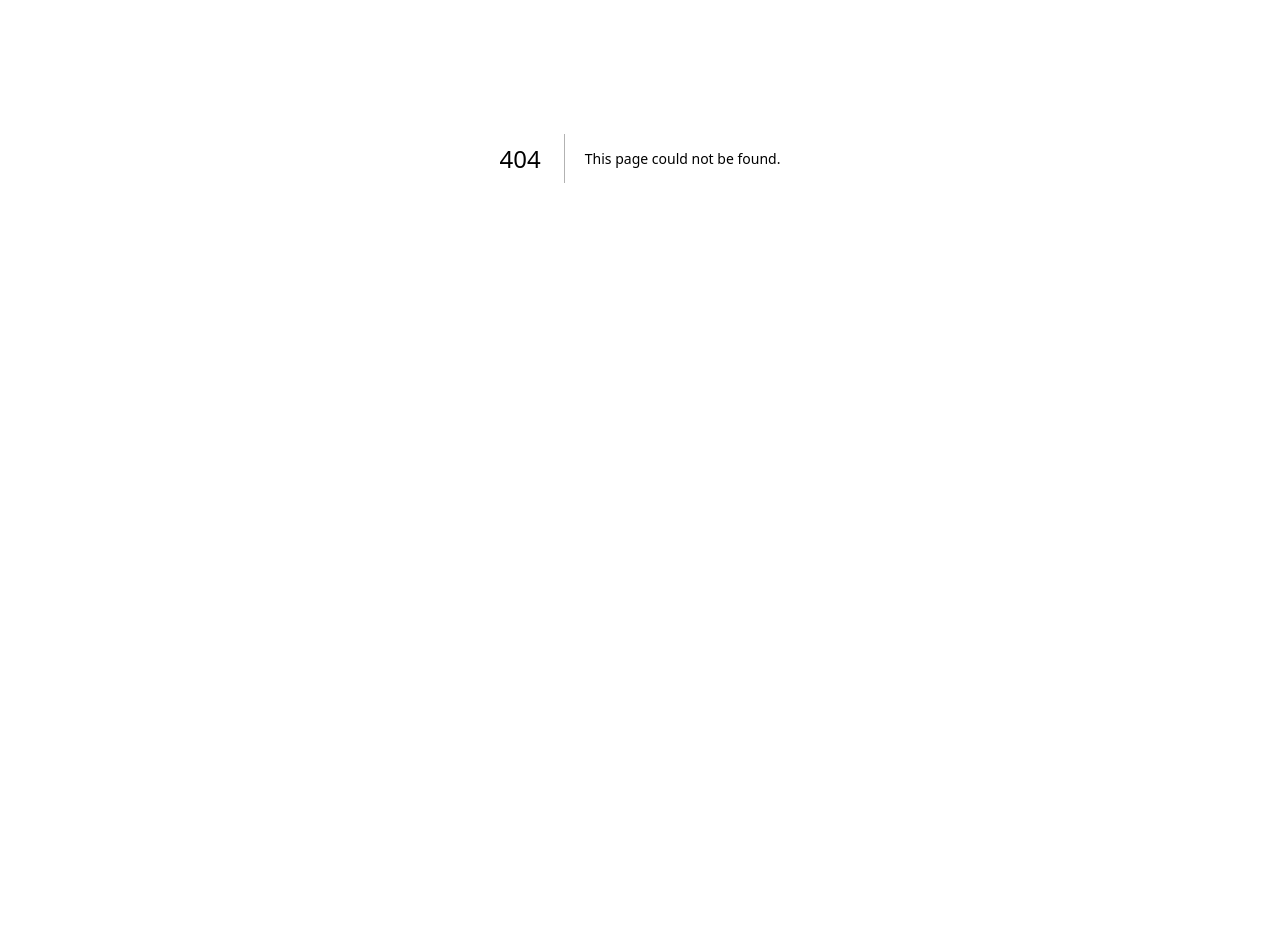
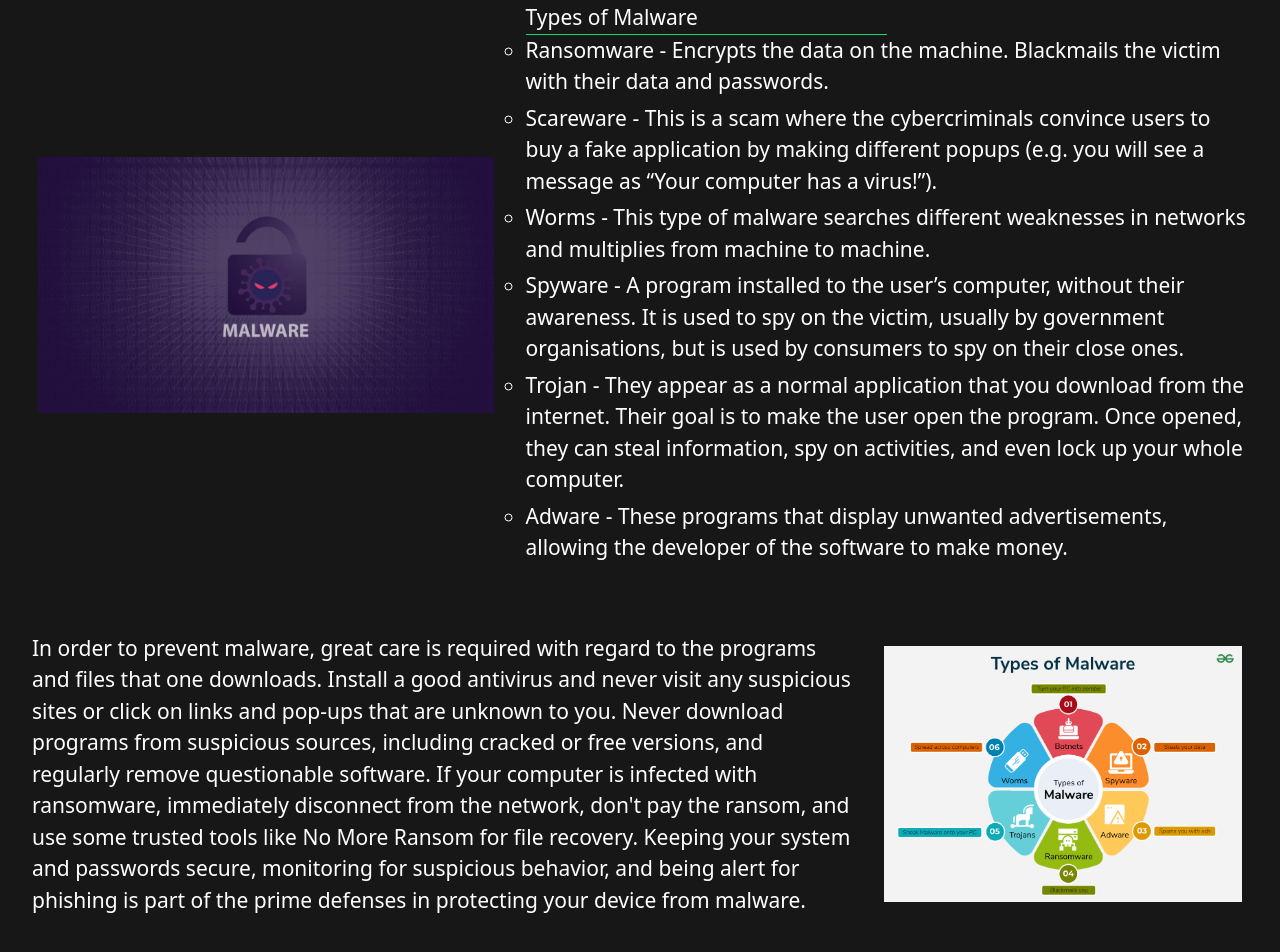
Before and after one commit to just-crow/CyberSecurityWebsite, a Next.js app: page /malware in a window 1280 px wide. Before the commit this address had no page. Shown: the part 242-1194 px from the top of the page. Before the commit the page ends 800 px from the top, so only its background shows below. Built offline with nearby package versions, Linux system fonts and the light colour scheme.

Commit message:
Added malware page

```diff
--- /dev/null
+++ b/app/malware/page.tsx
@@ -0,0 +1,31 @@
+import React from 'react'
+import Navbar from '../navbar'
+
+export default function MalwarePage() {
+    return (
+        <>
+            <Navbar/>
+            <h1 className="w-fit mx-auto text-4xl color-green my-18 mt-25 cygreen spread">Malware</h1>
+
+            <div className="flex flex-row items-center">
+                <img className="w-[40vw] h-[20vw] object-cover ml-[3vw]" src="\images\malware\img1.jpg" alt="img1"></img>
+
+                <ul className="info-text">
+                    <h1>Types of Malware</h1>
+                    <hr className="text-green-400 mr-auto w-[50%]"></hr>
+                    <li className="pre">Ransomware - Encrypts the data on the machine. Blackmails the victim with their data and passwords.</li>
+                    <li className="pre">Scareware - This is a scam where the cybercriminals convince users to buy a fake application by making different popups (e.g. you will see a message as “Your computer has a virus!”).</li>
+                    <li className="pre">Worms - This type of malware searches different weaknesses in networks and multiplies from machine to machine.</li>
+                    <li className="pre">Spyware - A program installed to the user’s computer, without their awareness. It is used to spy on the victim, usually by government organisations, but is used by consumers to spy on their close ones.</li>
+                    <li className="pre">Trojan - They appear as a normal application that you download from the internet. Their goal is to make the user open the program. Once opened, they can steal information, spy on activities, and even lock up your whole computer.</li>
+                    <li className="pre">Adware - These programs that display unwanted advertisements, allowing the developer of the software to make money.</li>
+                </ul>
+            </div>
+
+            <div className="flex flex-row items-center mb-[4vw]">
+                <h1 className="info-text">In order to prevent malware, great care is required with regard to the programs and files that one downloads. Install a good antivirus and never visit any suspicious sites or click on links and pop-ups that are unknown to you. Never download programs from suspicious sources, including cracked or free versions, and regularly remove questionable software. If your computer is infected with ransomware, immediately disconnect from the network, don't pay the ransom, and use some trusted tools like No More Ransom for file recovery. Keeping your system and passwords secure, monitoring for suspicious behavior, and being alert for phishing is part of the prime defenses in protecting your device from malware.</h1>
+                <img className="w-[40vw] h-[20vw] mr-[3vw] object-cover" src="/images/malware/img2.png"></img>
+            </div>
+        </>
+    )
+}
--- a/app/page.tsx
+++ b/app/page.tsx
@@ -15,7 +15,7 @@ export default function Home() {
     <h1 className="info-text">Malware is a software that strives to damage computer systems, networks, etc. Its usual functionality is to steal or encrypt the users data and get full access to your computer. Cybercriminals developed multiple types of malware and use it for different purposes.</h1>
     <Link className='godeeper hover:text-green-400 hover:bg-gray-400 duration-300' href="./malware">Go deeper</Link>
     <img className="mx-auto" src="https://i.ibb.co/39b0nGXF/image-removebg-preview-2.png" alt="https://www.csoonline.com/article/548570/security-your-quick-guide-to-malware-types.html"></img>
-    <h1 className="info-text">Weak passwords cause the most damage in the community. Many people use predictable and commonly used passwords such as “1234567”, “querty”... Nowadays, computers can break through these passwords in a matter of minutes. Damages caused by weak passwords can be huge. Hackers can infiltrate into your accounts, enabling them to steal your identity, take over your websites, damage your reputation, breach data, etc.</h1>
+    <h1 className="info-text">Weak passwords cause the most damage in the community. Many people use predictable and commonly used passwords such as <code>“1234567”</code>, <code>“querty”</code>... Nowadays, computers can break through these passwords in a matter of minutes. Damages caused by weak passwords can be huge. Hackers can infiltrate into your accounts, enabling them to steal your identity, take over your websites, damage your reputation, breach data, etc.</h1>
     <Link className='godeeper hover:text-green-400 hover:bg-gray-400 duration-300' href="./password_security">Go deeper</Link>
     <img className="mx-auto" src="https://i.ibb.co/JF7WgTYv/image.png" alt="https://www.keepersecurity.com/blog/2024/02/29/how-weak-passwords-lead-to-ransomware-attacks/"></img>
     <Link className="flex mx-auto my-10 bg-black text-white w-full h-16 items-center justify-center border-2 rounded-xl text-2xl hover:text-green-400 duration-300" id="testk" href="./test_your_knowledge">Test Your Knowledge</Link>
--- a/app/password_security/page.tsx
+++ b/app/password_security/page.tsx
@@ -8,13 +8,13 @@ export default function () {
         <>
         <Navbar/>
         <h1 className="w-fit mx-auto text-3xl color-green my-18 cygreen spread">Password Security</h1>
-        <h1 className="info-text">Out of all threats that were discussed in this essay, weak passwords cause significant damage. Many people still use predictable and commonly used passwords such as “1234567”, “querty”, etc. Nowadays, computers can break through these passwords in just a few minutes.</h1>
+        <h1 className="info-text">Out of all threats that were discussed in this essay, weak passwords cause significant damage. Many people still use predictable and commonly used passwords such as <code>“1234567”</code>, <code>“querty”</code>, etc. Nowadays, computers can break through these passwords in just a few minutes.</h1>
         <hr/>
         <h1 className="info-text">Damages caused by weak passwords can be huge. Hackers can infiltrate your accounts, enabling them to steal your identity, take over your websites, damage your reputation, or access sensitive data. Cybercriminals can, with just one weak password, masquerade as the user to withdraw assets or breach all computers in the same network, leaking confidential information.</h1>
         <hr/>
-        <h1 className="info-text">Statistics show that weak passwords cause 30% of global data breaches and 81% of company breaches. Over 75% of people do not follow the recommended rules. Many users set passwords to their birthday, pet’s name, child’s name, etc.
+        <h1 className="info-text">Statistics show that weak passwords cause <code>30%</code> of global data breaches and <code>81%</code> of company breaches. Over <code>75%</code> of people do not follow the recommended rules. Many users set passwords to their birthday, pet’s name, child’s name, etc.
 
-One of the largest password exposures was the Yahoo data breach in 2013. Hackers exploited a vulnerability in Yahoo’s software, exposing personal account data. The company reported 3 billion accounts affected. Hackers stole names, emails, phone numbers, birth dates, and encrypted passwords. The outdated MD5 encryption allowed hackers to crack the passwords using brute-force attacks.</h1>
+One of the largest password exposures was the Yahoo data breach in 2013. Hackers exploited a vulnerability in Yahoo’s software, exposing personal account data. The company reported 3 billion accounts affected. Hackers stole names, emails, phone numbers, birth dates, and encrypted passwords. The outdated <code>MD5</code> encryption allowed hackers to crack the passwords using brute-force attacks.</h1>
 
         <div className="flex justify-around">
             <div className="pass-img-container"><img className="password-image" src="https://i.ibb.co/Vc5jrMNX/image.png" alt="https://bluelance.com/blog-posts/active-directory-security-mistakes"></img></div>
```
Also changed, not shown: public/images/malware/img1.jpg (added), public/images/malware/img2.png (added).
